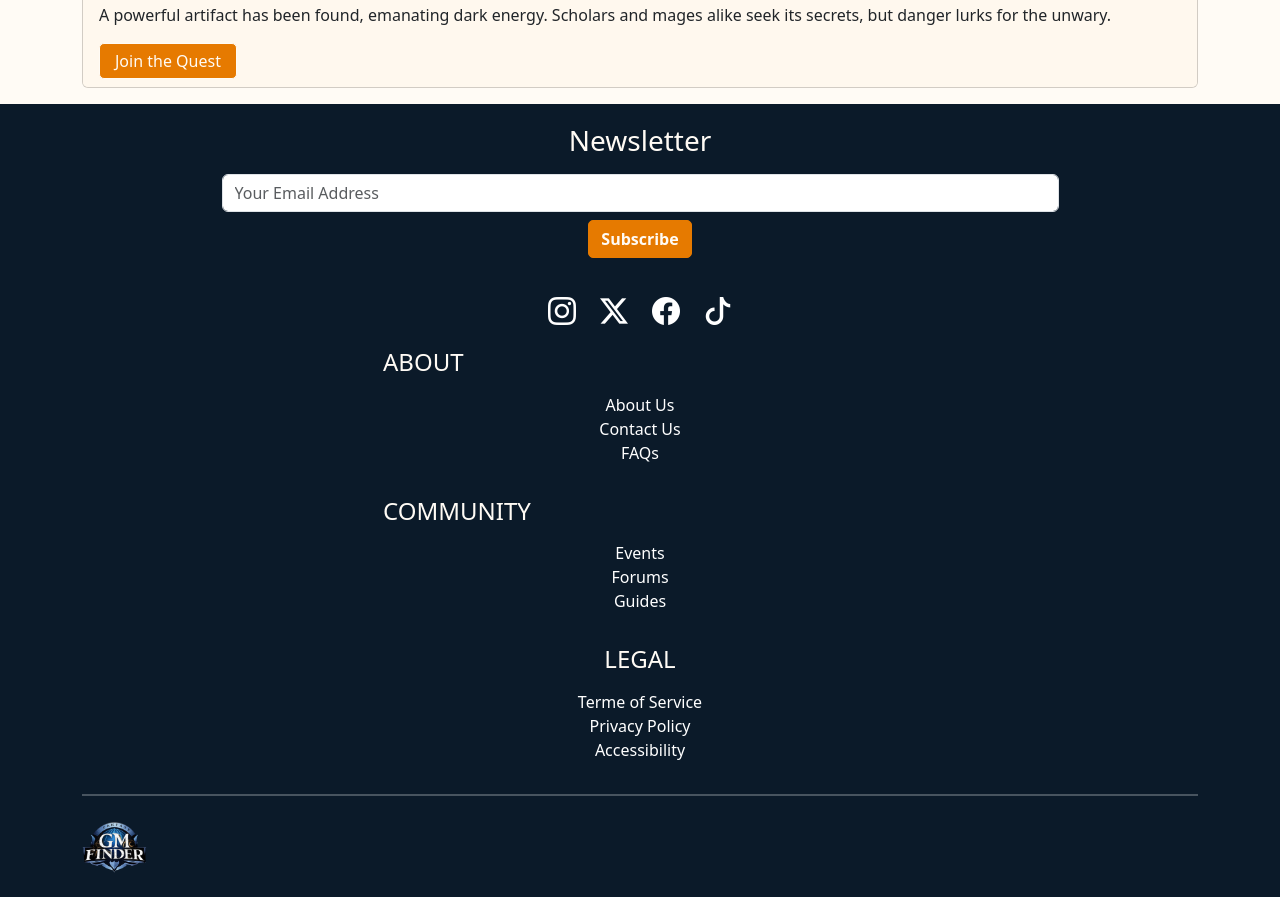
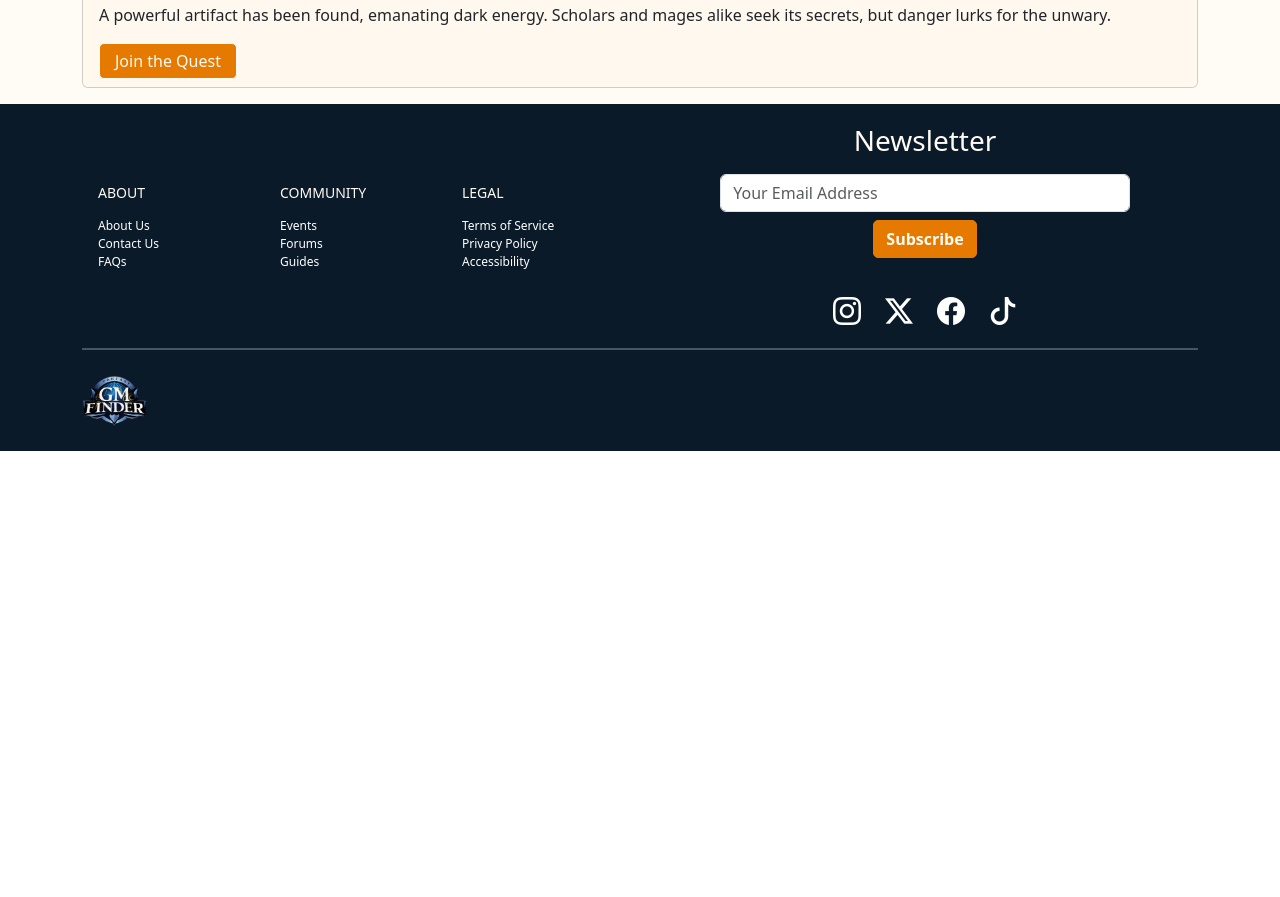
Before and after one commit to OgataiKhan/gmfinder-frontend, a Vue app: page / in a window 1280 px wide. Shown: the part 1820-2717 px from the top of the page. After the commit the page ends 2271 px from the top, so only its background shows below. Built offline with nearby package versions, Linux system fonts and the light colour scheme; no server answers.

Commit message:
feat: footer md

```diff
--- a/src/components/FooterTop.vue
+++ b/src/components/FooterTop.vue
@@ -15,7 +15,7 @@ export default {
           { name: 'Guides', link: '#' },
         ],
         legal: [
-          { name: 'Terme of Service', link: '#' },
+          { name: 'Terms of Service', link: '#' },
           { name: 'Privacy Policy', link: '#' },
           { name: 'Accessibility', link: '#' },
         ],
@@ -28,31 +28,31 @@ export default {
 <template>
   <footer>
     <div class="container">
-      <div class="row align-items-center d-flex flex-column">
+      <div class="row align-items-center d-flex">
         <!-- left col -->
-        <div class="col col-md-6 d-flex flex-column align-items-center order-2 d-none d-md-block">
+        <div class="col col-md-6 d-flex justify-content-between order-2 order-md-1 d-none d-md-flex">
           <!-- link -->
-          <div class="col p-3">
-            <h4 class="text-uppercase mb-3">About</h4>
-            <ul class="text-center">
+          <div class="col col-md-4 p-3">
+            <h5 class="text-uppercase mb-3">About</h5>
+            <ul>
               <li v-for="item in footerInfo.about" :key="item.name">
                 <a :href="item.link" class="link">{{ item.name }}</a>
               </li>
             </ul>
           </div>
-          <div class="col p-3">
-            <h4 class="text-uppercase mb-3">Community
-            </h4>
-            <ul class="text-center">
+          <div class="col p-3 col-md-4">
+            <h5 class="text-uppercase mb-3">Community
+            </h5>
+            <ul>
               <li v-for="item in footerInfo.community" :key="item.name">
                 <a :href="item.link" class="link">{{ item.name }}</a>
               </li>
             </ul>
           </div>
-          <div class="col p-3">
-            <h4 class="text-uppercase mb-3 text-center">Legal
-            </h4>
-            <ul class="text-center">
+          <div class="col p-3 col-md-4">
+            <h5 class="text-uppercase mb-3">Legal
+            </h5>
+            <ul>
               <li v-for="item in footerInfo.legal" :key="item.name">
                 <a :href="item.link" class="link">{{ item.name }}</a>
               </li>
@@ -144,9 +144,16 @@ hr {
   border: 1px solid white;
 }
 
-@media (min-width: 768px) {
-  .collapse {
-    display: block !important;
+//footer ul titles
+h5 {
+  font-size: 14px
+}
+
+ul {
+  list-style: none;
+
+  li {
+    font-size: 12px;
   }
 }
 </style>
```
